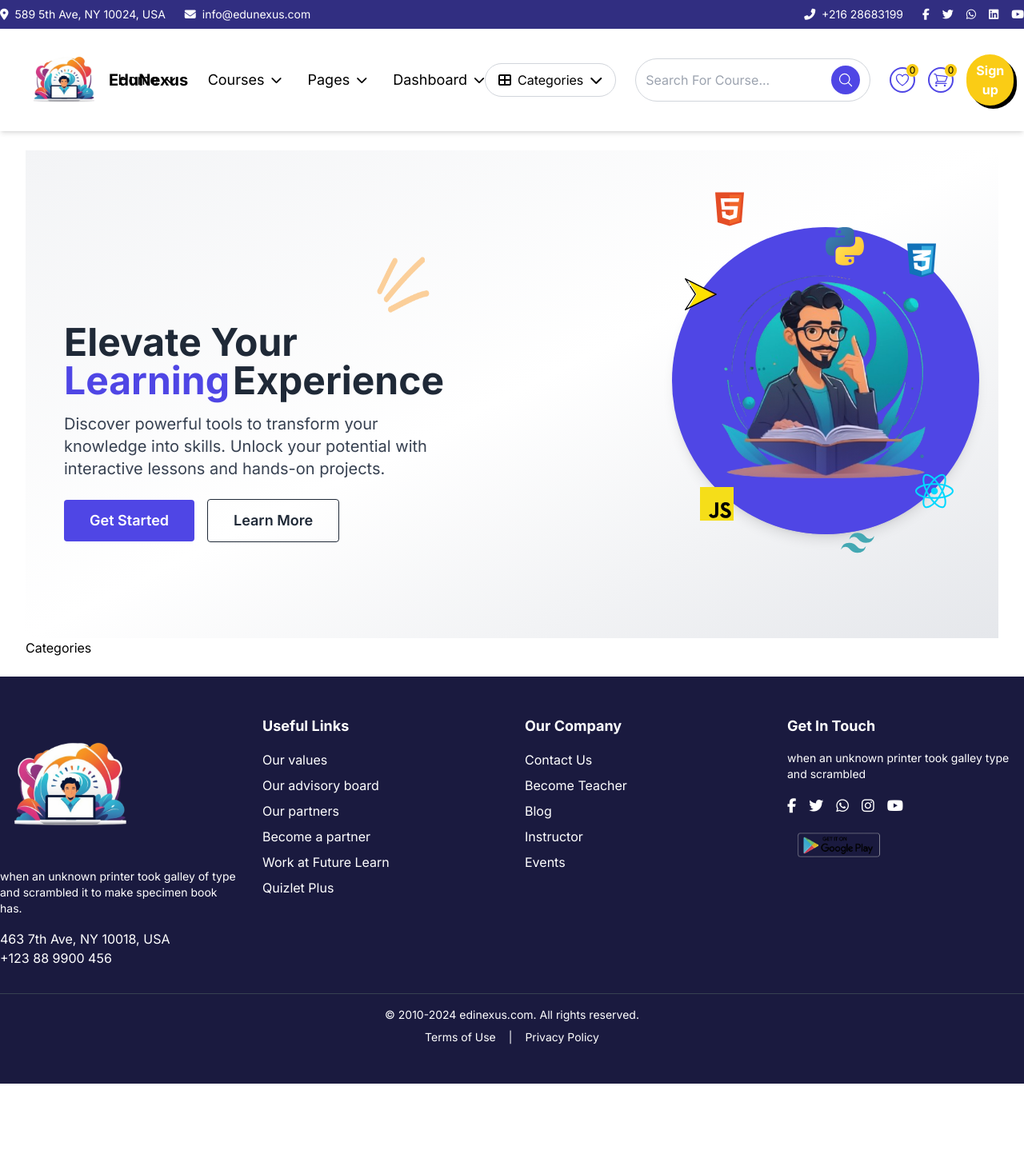
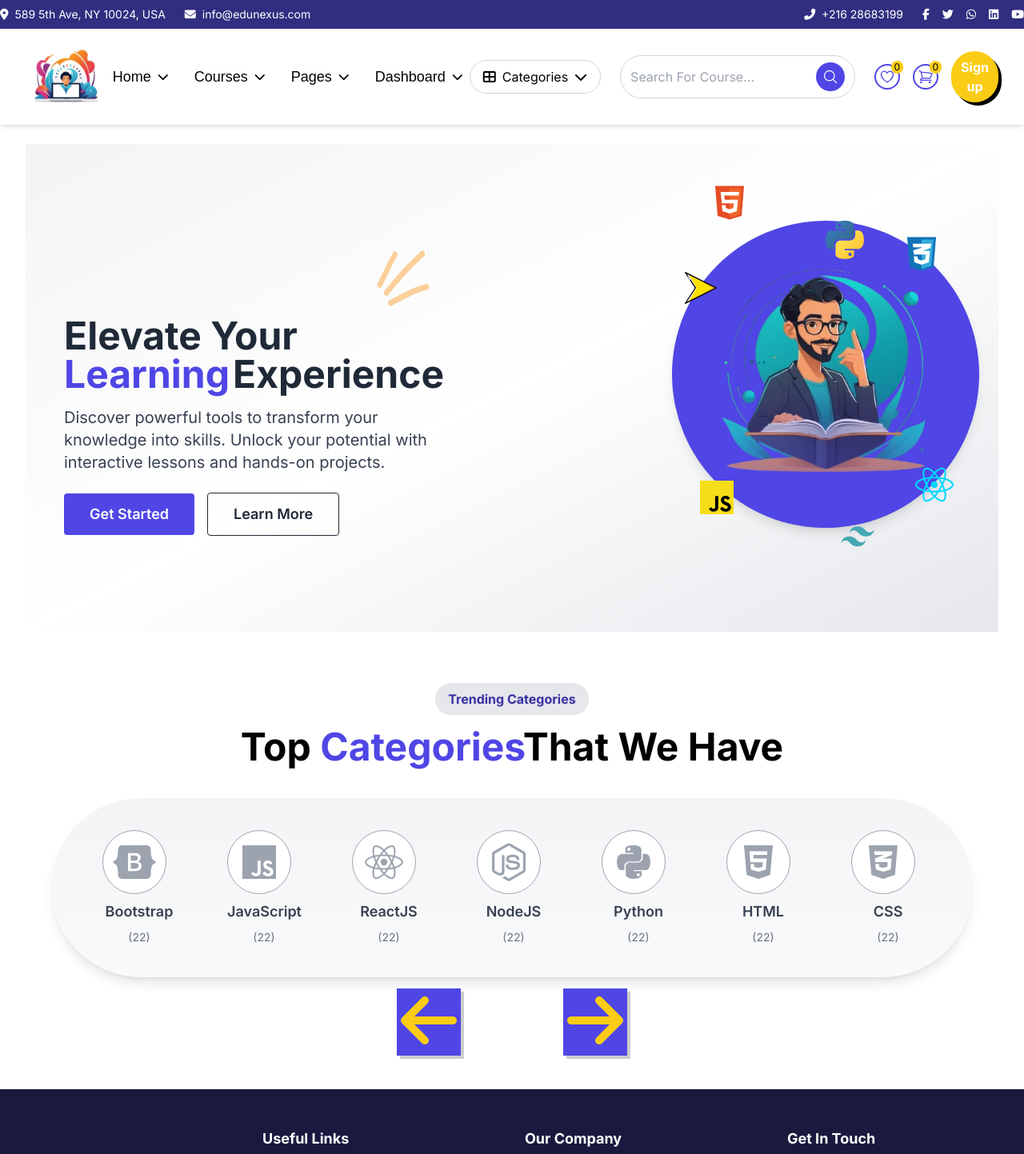
Before and after one commit to Ahmed-bel-haj-boubaker/MERN-Stack-LMS, a Next.js app in the folder myfuturelms/: page / in a window 1280 px wide. Shown: the top 1443 px of the page at 80% size. Before the commit the page ends 1355 px from the top, so only its background shows below. Built offline with nearby package versions, Linux system fonts and the light colour scheme.

Commit message:
"Updated Categories, Hero, and Navbar components with new styles and animations; added framer-motion and font awesome brand icons dependencies."

```diff
--- a/myfuturelms/app/components/Categories.tsx
+++ b/myfuturelms/app/components/Categories.tsx
@@ -1,5 +1,183 @@
+/* eslint-disable @typescript-eslint/no-explicit-any */
+"use client";
+
+import { FontAwesomeIcon } from "@fortawesome/react-fontawesome";
+import { faArrowLeft, faArrowRight } from "@fortawesome/free-solid-svg-icons";
+
+import { useEffect, useRef, useState } from "react";
+import { motion, useInView } from "framer-motion";
+import "slick-carousel/slick/slick.css";
+import "slick-carousel/slick/slick-theme.css";
+import Slider from "react-slick";
+
+import {
+  faJs,
+  faCss3Alt,
+  faHtml5,
+  faReact,
+  faPython,
+  faNodeJs,
+  faBootstrap,
+} from "@fortawesome/free-brands-svg-icons";
+
+const categoryImages = [
+  { ImageSrc: faHtml5, categoryName: "HTML", count: 22, color: "#E34F26" },
+  { ImageSrc: faCss3Alt, categoryName: "CSS", count: 22, color: "#1572B6" },
+  {
+    ImageSrc: faBootstrap,
+    categoryName: "Bootstrap",
+    count: 22,
+    color: "#7952B3",
+  },
+  { ImageSrc: faJs, categoryName: "JavaScript", count: 22, color: "#F7DF1E" },
+  { ImageSrc: faReact, categoryName: "ReactJS", count: 22, color: "#61DAFB" },
+  { ImageSrc: faNodeJs, categoryName: "NodeJS", count: 22, color: "#68A063" },
+  { ImageSrc: faPython, categoryName: "Python", count: 22, color: "#3776AB" },
+];
+
+const LeftArrow = (props: any) => {
+  const { onClick } = props;
+
+  return (
+    <div
+      className="absolute xl:left-[50vh] top-64   transform -translate-y-1/2 cursor-pointer xl:block hidden
+    transition-all duration-300 ease-in-out bg-indigo-600  hover:scale-110 hover:bg-indigo-700 hover:shadow-lg"
+      onClick={onClick}
+      style={{
+        boxShadow: "4px 4px 0px rgba(0, 0, 0, 0.2)",
+        transition: "box-shadow 0.3s ease-in-out, transform 0.3s ease-in-out",
+      }}
+      onMouseEnter={(e) => (e.currentTarget.style.boxShadow = "none")}
+      onMouseLeave={(e) =>
+        (e.currentTarget.style.boxShadow = "4px 4px 0px rgba(0, 0, 0, 0.2)")
+      }
+    >
+      <FontAwesomeIcon
+        icon={faArrowLeft}
+        className="text-yellow-400 xl:size-20  bg-indigo-600 md:rounded-full lg:size-14"
+      />
+    </div>
+  );
+};
+
+const RightArrow = (props: any) => {
+  const { onClick } = props;
+  return (
+    <div
+      className="absolute xl:right-[50vh] top-64  transform -translate-y-1/2 cursor-pointer xl:block hidden
+    transition-all duration-300 ease-in-out bg-indigo-600  hover:scale-110 hover:bg-indigo-700 hover:shadow-lg"
+      onClick={onClick}
+      style={{
+        boxShadow: "4px 4px 0px rgba(0, 0, 0, 0.2)",
+        transition: "box-shadow 0.3s ease-in-out, transform 0.3s ease-in-out",
+      }}
+      onMouseEnter={(e) => (e.currentTarget.style.boxShadow = "none")}
+      onMouseLeave={(e) =>
+        (e.currentTarget.style.boxShadow = "4px 4px 0px rgba(0, 0, 0, 0.2)")
+      }
+    >
+      <FontAwesomeIcon
+        icon={faArrowRight}
+        className="text-yellow-400 xl:size-20  bg-indigo-600 md:rounded-full lg:size-14"
+      />
+    </div>
+  );
+};
+
 const Categories = () => {
-  return <div>Categories</div>;
+  const settings = {
+    dots: false,
+    infinite: true,
+    speed: 500,
+    slidesToShow: 7,
+    slidesToScroll: 1,
+    autoplay: true,
+    autoplaySpeed: 2000,
+    nextArrow: <RightArrow />,
+    prevArrow: <LeftArrow />,
+    responsive: [
+      { breakpoint: 1024, settings: { slidesToShow: 5 } },
+      { breakpoint: 768, settings: { slidesToShow: 4 } },
+      { breakpoint: 480, settings: { slidesToShow: 1 } },
+    ],
+  };
+
+  const ref = useRef(null);
+  const [isInView, setIsInView] = useState(false);
+
+  useEffect(() => {
+    const observer = new IntersectionObserver(
+      ([entry]) => setIsInView(entry.isIntersecting),
+      { threshold: 0.3 }
+    );
+    if (ref.current) {
+      observer.observe(ref.current);
+    }
+    return () => observer.disconnect();
+  }, [ref]);
+
+  return (
+    <motion.div
+      ref={ref}
+      initial={{ opacity: 0, y: 50 }}
+      animate={isInView ? { opacity: 1, y: 0 } : {}}
+      transition={{ duration: 0.8, ease: "easeOut" }}
+      className="p-5 mb-24 mt-11 "
+    >
+      <div className="flex flex-col items-center mb-8">
+        <h6 className="text-center bg-gray-200 font-bold text-indigo-800 rounded-full px-4 py-2">
+          Trending Categories
+        </h6>
+        <h2 className="text-4xl font-bold leading-tight max-lg:text-2xl md:text-6xl lg:text-5xl text-center mt-4">
+          Top <span className="text-indigo-600">Categories</span>That We Have
+        </h2>
+      </div>
+      <div className="relative max-w-6xl mx-auto mt-10 px-4 sm:px-6 lg:px-8 py-6 bg-gray-50 xl:rounded-full shadow-lg sm:rounded-2xl bg-gradient-to-b from-gray-100 to-gray-50 ">
+        <Slider {...settings}>
+          {categoryImages.map((category, index) => (
+            <div
+              key={index}
+              className="flex flex-col items-center justify-center space-y-2 px-4 py-4 md:px-6 lg:px-8"
+            >
+              <div
+                className="flex items-center justify-center w-20 h-20 bg-white rounded-full border border-gray-400 transition-transform transform hover:scale-105 duration-200 ease-in-out"
+                style={{
+                  transition:
+                    "box-shadow 0.3s ease-in-out, transform 0.3s ease-in-out",
+                }}
+                onMouseEnter={(e) =>
+                  (e.currentTarget.style.boxShadow = "4px 4px 0px gray")
+                }
+                onMouseLeave={(e) => (e.currentTarget.style.boxShadow = "none")}
+              >
+                <FontAwesomeIcon
+                  icon={category.ImageSrc}
+                  size="3x"
+                  className="text-gray-400 transition-all duration-300"
+                  style={{
+                    transition: "color 0.3s ease",
+                  }}
+                  onMouseEnter={(e) =>
+                    (e.currentTarget.style.color = category.color)
+                  }
+                  onMouseLeave={(e) =>
+                    (e.currentTarget.style.color = "#4A5568")
+                  }
+                />
+              </div>
+
+              <p className="text-lg font-semibold text-gray-700 text-center">
+                {category.categoryName}
+              </p>
+              <p className="text-gray-500 text-sm text-center">
+                ({category.count})
+              </p>
+            </div>
+          ))}
+        </Slider>
+      </div>
+    </motion.div>
+  );
 };
 
 export default Categories;
--- a/myfuturelms/app/components/Hero.tsx
+++ b/myfuturelms/app/components/Hero.tsx
@@ -1,3 +1,4 @@
+"use client";
 import Image from "next/image";
 import HeroImg from "../../public/images/heroImg.png";
 import Arrow from "../../public/images/right-arrow-next-svgrepo-com.svg";
@@ -8,9 +9,19 @@ import ReactJs from "../../public/images/react-svgrepo-com.svg";
 import Python from "../../public/images/python-svgrepo-com.svg";
 import Tailwind from "../../public/images/tailwind-svgrepo-com.svg";
 import Unamedq from "../../public/images/unnamed.png";
+import { useRef } from "react";
+import { motion, useInView } from "framer-motion";
 
 const Hero = () => {
+  const ref = useRef(null);
+  const isInView = useInView(ref, { once: true });
   return (
+    <motion.div
+      ref={ref}
+      initial={{ opacity: 0, y: 50 }}
+      animate={isInView ? { opacity: 1, y: 0 } : {}}
+      transition={{ duration: 0.8, ease: "easeOut" }}
+    >
       <section className="bg-gradient-to-br from-gray-100 via-white to-gray-200 text-gray-800">
         <div className="container flex flex-col-reverse justify-center p-6 mx-auto sm:py-12 lg:py-24 lg:flex-row lg:justify-between">
           <div className="flex flex-col justify-center p-6 text-center lg:max-w-md xl:max-w-lg lg:text-left max-lg:text-center">
@@ -18,7 +29,8 @@ const Hero = () => {
               <div className="hidden xl:flex xl:pl-96 ">
                 <Image src={Unamedq} alt="" className="size-24   " />
               </div>
-            Elevate Your <span className="text-indigo-600 mr-1"> Learning</span>
+              Elevate Your{" "}
+              <span className="text-indigo-600 mr-1"> Learning</span>
               Experience
             </h1>
             <p className="mt-4 text-base sm:text-lg md:text-xl text-gray-700">
@@ -78,6 +90,7 @@ const Hero = () => {
           </div>
         </div>
       </section>
+    </motion.div>
   );
 };
 
--- a/myfuturelms/app/components/Navbar.tsx
+++ b/myfuturelms/app/components/Navbar.tsx
@@ -20,14 +20,13 @@ const Navbar = () => {
   };
   return (
     <>
-      <nav className="  mx-auto py-4 px-4 md:px-8 flex justify-around items-center bg-white">
+      <nav className="  mx-auto py-1 px-4 md:px-8 flex justify-around items-center bg-white ">
         <div className="flex items-center">
           <Image
             src={Logo}
             alt="Logo"
-            className="lg:size-24 md:w-10 md:h-10 max-lg:size-8"
+            className="lg:size-28 md:size-16  max-lg:size-14"
           />
-          <span className="text-lg md:text-xl font-bold ml-2">EduNexus</span>
         </div>
 
         <div className="md:hidden">
@@ -42,12 +41,12 @@ const Navbar = () => {
         </div>
 
         {/* Desktop Menu */}
-        <ul className="hidden xl:flex space-x-4 lg:space-x-8 text-sm md:text-base lg:text-lg">
+        <ul className="hidden xl:flex space-x-2 lg:space-x-4 text-sm md:text-base lg:text-lg font-poppins ">
           <li className="group relative flex items-center hover:bg-indigo-600 hover:text-white p-2">
             <a href="#">Home</a>
             <i className="fas fa-chevron-down ml-2 text-sm"></i>
 
-            <ul className="absolute left-0 top-full mt-0 w-48 bg-white shadow-lg rounded-md opacity-0 group-hover:opacity-100 invisible group-hover:visible transition duration-200 z-10">
+            <ul className="absolute left-0 top-full mt-0 w-48 bg-white shadow-lg rounded-md opacity-0 invisible group-hover:opacity-100 group-hover:visible transform group-hover:translate-y-2 transition-all duration-300 ease-in-out z-10">
               <li>
                 <a
                   href="#"
@@ -66,15 +65,15 @@ const Navbar = () => {
               </li>
             </ul>
           </li>
-          <li className="group relative flex items-center hover:text-indigo-600">
+          <li className="group relative flex items-center hover:bg-indigo-600 hover:text-white p-2">
             <a href="#">Courses</a>
             <i className="fas fa-chevron-down ml-2 text-sm"></i>
           </li>
-          <li className="group relative flex items-center hover:text-indigo-600">
+          <li className="group relative flex items-center hover:bg-indigo-600 hover:text-white p-2">
             <a href="#">Pages</a>
             <i className="fas fa-chevron-down ml-2 text-sm"></i>
           </li>
-          <li className="group relative flex items-center hover:text-indigo-600">
+          <li className="group relative flex items-center hover:bg-indigo-600 hover:text-white p-2">
             <a href="#">Dashboard</a>
             <i className="fas fa-chevron-down ml-2 text-sm"></i>
           </li>
--- a/myfuturelms/app/globals.css
+++ b/myfuturelms/app/globals.css
@@ -15,3 +15,8 @@
     animation: moveRight 1s infinite linear;
   }
 }
+@media (max-width: 1388px) {
+  .arrow-hide {
+    display: none;
+  }
+}
--- a/myfuturelms/package.json
+++ b/myfuturelms/package.json
@@ -10,11 +10,13 @@
   },
   "dependencies": {
     "@fortawesome/fontawesome-free": "^6.6.0",
+    "@fortawesome/free-brands-svg-icons": "^6.6.0",
     "@fortawesome/free-regular-svg-icons": "^6.6.0",
     "@fortawesome/free-solid-svg-icons": "^6.6.0",
     "@fortawesome/react-fontawesome": "^0.2.2",
     "@heroicons/react": "^2.1.5",
     "@mui/material": "^6.1.3",
+    "framer-motion": "^11.11.10",
     "next": "14.2.13",
     "react": "^18",
     "react-dom": "^18",
```
Also changed, not shown: myfuturelms/public/images/htmlcssjs-removebg-preview.png (added), 1 other file (tests, documents, lock files or other folders). Lines whose indentation alone changed are shown as unchanged.
